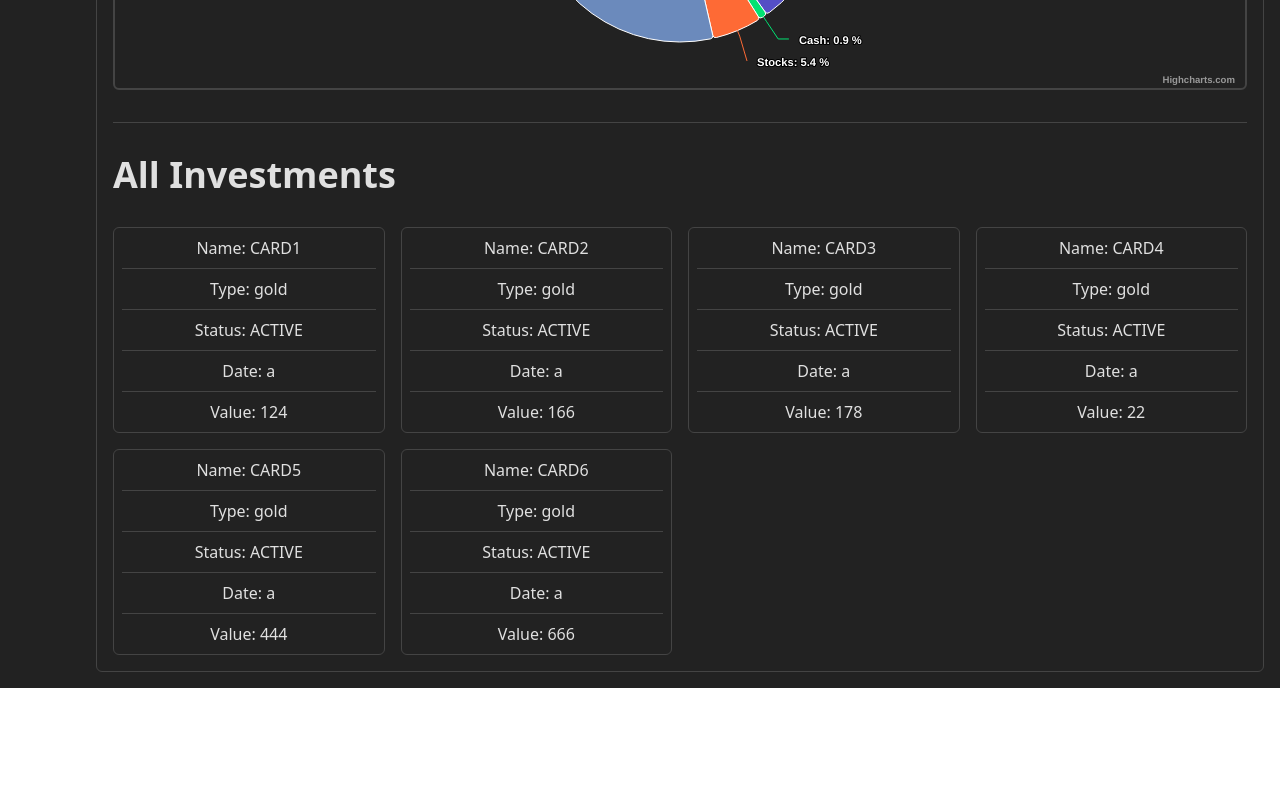
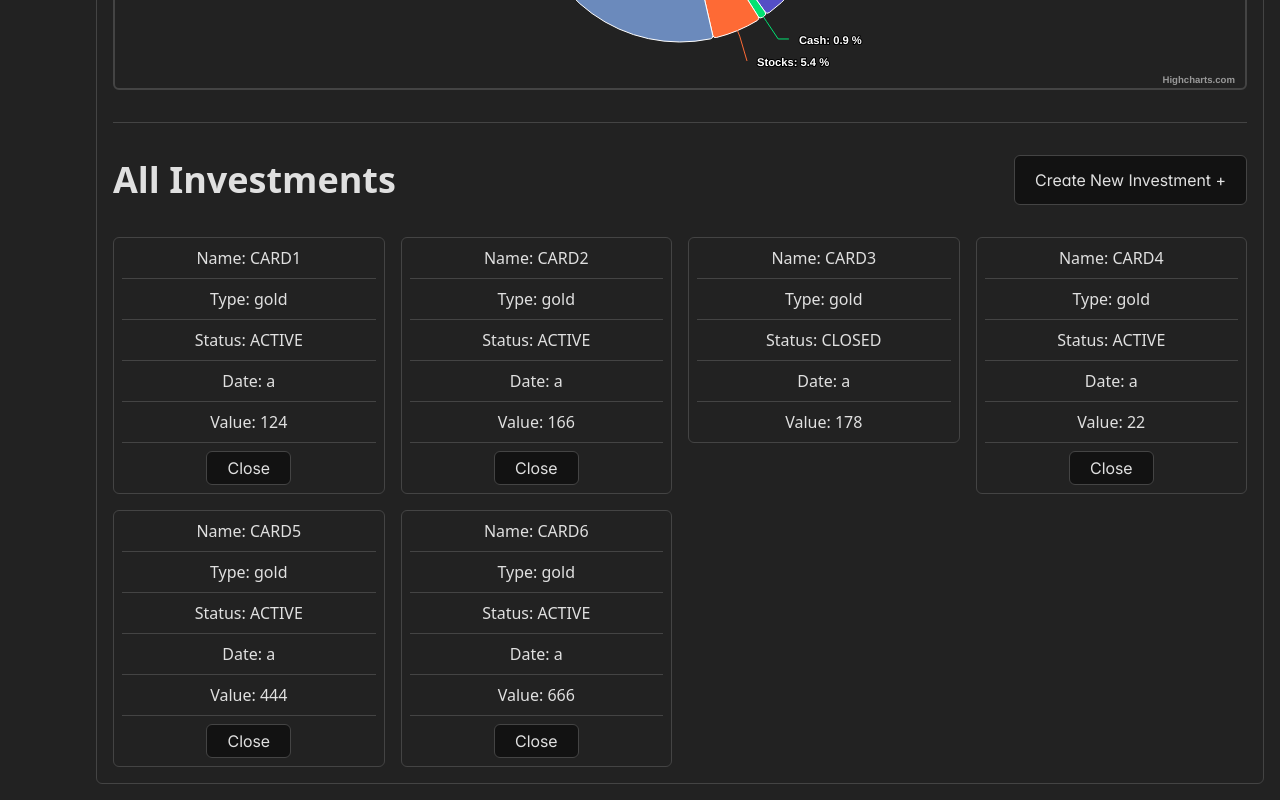
Before and after one commit to BorislavIT/Portfolio-Tracker-Tool-Task, a Next.js app in the folder client/: page /investments in a window 1280 px wide. Shown: the part 799-1599 px from the top of the page. Before the commit the page ends 1487 px from the top, so only its background shows below. Built offline with nearby package versions, Linux system fonts and the light colour scheme.

Commit message:
added redux and slicer for the investment cards

```diff
--- a/client/package.json
+++ b/client/package.json
@@ -9,6 +9,7 @@
     "lint": "next lint"
   },
   "dependencies": {
+    "@reduxjs/toolkit": "^2.1.0",
     "@types/highcharts": "^7.0.0",
     "highcharts": "^11.3.0",
     "highcharts-react-official": "^3.2.1",
@@ -16,7 +17,8 @@
     "primeicons": "^6.0.1",
     "primereact": "^10.4.0",
     "react": "^18",
-    "react-dom": "^18"
+    "react-dom": "^18",
+    "react-redux": "^9.1.0"
   },
   "devDependencies": {
     "@types/node": "^20",
--- /dev/null
+++ b/client/src/components/Button.tsx
@@ -0,0 +1,13 @@
+import { Button as PrimeReactButton, ButtonProps } from "primereact/button";
+import { FC } from "react";
+
+const Button: FC<ButtonProps> = (props) => {
+  return (
+    <PrimeReactButton
+      className="focus:shadow-none bg-theme-primary border border-theme-border border-solid text-theme-text py-1"
+      {...props}
+    ></PrimeReactButton>
+  );
+};
+
+export default Button;
--- a/client/src/components/Investments/IndividualInvestmentCard.tsx
+++ b/client/src/components/Investments/IndividualInvestmentCard.tsx
@@ -1,15 +1,23 @@
 import { FC } from "react";
-import { InvestmentCard } from "./constants";
+import { INVESTMENT_STATUS, InvestmentCard } from "./constants";
+import { useDispatch } from "react-redux";
+import { removeInvestment } from "./investmentsSlice";
+import Button from "../Button";
 
 type IndividualInvestmentCard = {
   card: InvestmentCard;
 };
 
 const IndividualInvestmentCard: FC<IndividualInvestmentCard> = ({
-  card: { name, date, status, type, value },
+  card: { name, date, status, type, value, id },
 }) => {
+  const dispatch = useDispatch();
+
+  const onCloseCardClicked = () => {
+    dispatch(removeInvestment(id));
+  };
   return (
-    <article className="min-w-40 w-full sm:w-[calc(50%-12px)] md:w-[calc(33%-12px)] lg:w-[calc(25%-12px)] border border-theme-border border-solid rounded-md flex flex-col flex-wrap items-center text-theme-text p-2">
+    <article className="min-w-40 w-full sm:w-[calc(50%-12px)] md:w-[calc(33%-12px)] lg:w-[calc(25%-12px)] border h-fit border-theme-border border-solid rounded-md flex flex-col flex-wrap items-center text-theme-text p-2">
       <section className="w-full text-center border-b border-theme-border border-solid pb-2">
         Name: {name}
       </section>
@@ -22,7 +30,19 @@ const IndividualInvestmentCard: FC<IndividualInvestmentCard> = ({
       <section className="w-full text-center border-b border-theme-border border-solid py-2">
         Date: {date}
       </section>
-      <section className="w-full text-center pt-2">Value: {value}</section>
+      <section
+        className={`w-full text-center pt-2 ${
+          status === INVESTMENT_STATUS.ACTIVE &&
+          "border-b border-theme-border border-solid pb-2"
+        }`}
+      >
+        Value: {value}
+      </section>
+      {status === INVESTMENT_STATUS.ACTIVE && (
+        <section className="w-full text-center pt-2">
+          <Button onClick={onCloseCardClicked}>Close</Button>
+        </section>
+      )}
     </article>
   );
 };
--- a/client/src/components/Investments/InvestmentsCards.tsx
+++ b/client/src/components/Investments/InvestmentsCards.tsx
@@ -1,58 +1,11 @@
-import { useState } from "react";
-import { INVESTMENT_STATUS, InvestmentCard } from "./constants";
+import { useSelector } from "react-redux";
+import { RootState } from "@/redux/store";
 import IndividualInvestmentCard from "./IndividualInvestmentCard";
 
 const InvestmentsCards = () => {
-  const [investmentCards, setInvestmentCards] = useState<InvestmentCard[]>([
-    {
-      name: "CARD1",
-      date: "a",
-      status: INVESTMENT_STATUS.ACTIVE,
-      type: "gold",
-      value: "124",
-      id: "a6sd",
-    },
-    {
-      name: "CARD2",
-      date: "a",
-      status: INVESTMENT_STATUS.ACTIVE,
-      type: "gold",
-      value: "166",
-      id: "5asd",
-    },
-    {
-      name: "CARD3",
-      date: "a",
-      status: INVESTMENT_STATUS.ACTIVE,
-      type: "gold",
-      value: "178",
-      id: "as4d",
-    },
-    {
-      name: "CARD4",
-      date: "a",
-      status: INVESTMENT_STATUS.ACTIVE,
-      type: "gold",
-      value: "22",
-      id: "asd2",
-    },
-    {
-      name: "CARD5",
-      date: "a",
-      status: INVESTMENT_STATUS.ACTIVE,
-      type: "gold",
-      value: "444",
-      id: "asd",
-    },
-    {
-      name: "CARD6",
-      date: "a",
-      status: INVESTMENT_STATUS.ACTIVE,
-      type: "gold",
-      value: "666",
-      id: "asd1",
-    },
-  ]);
+  const investmentCards = useSelector(
+    (state: RootState) => state.investmentCards
+  );
 
   return (
     <section className="flex flex-row flex-wrap gap-4 w-full">
--- /dev/null
+++ b/client/src/components/Investments/investmentsSlice.ts
@@ -0,0 +1,71 @@
+import { createSlice, PayloadAction } from "@reduxjs/toolkit";
+import { INVESTMENT_STATUS, InvestmentCard } from "./constants";
+
+const initialState: InvestmentCard[] = [
+  {
+    name: "CARD1",
+    date: "a",
+    status: INVESTMENT_STATUS.ACTIVE,
+    type: "gold",
+    value: "124",
+    id: "a6sd",
+  },
+  {
+    name: "CARD2",
+    date: "a",
+    status: INVESTMENT_STATUS.ACTIVE,
+    type: "gold",
+    value: "166",
+    id: "5asd",
+  },
+  {
+    name: "CARD3",
+    date: "a",
+    status: INVESTMENT_STATUS.CLOSED,
+    type: "gold",
+    value: "178",
+    id: "as4d",
+  },
+  {
+    name: "CARD4",
+    date: "a",
+    status: INVESTMENT_STATUS.ACTIVE,
+    type: "gold",
+    value: "22",
+    id: "asd2",
+  },
+  {
+    name: "CARD5",
+    date: "a",
+    status: INVESTMENT_STATUS.ACTIVE,
+    type: "gold",
+    value: "444",
+    id: "asd",
+  },
+  {
+    name: "CARD6",
+    date: "a",
+    status: INVESTMENT_STATUS.ACTIVE,
+    type: "gold",
+    value: "666",
+    id: "asd1",
+  },
+];
+
+export const investmentCardsSlice = createSlice({
+  name: "investmentCards",
+  initialState,
+  reducers: {
+    addInvestment: (state, action: PayloadAction<InvestmentCard>) => {
+      state.push(action.payload);
+    },
+    removeInvestment: (state, action: PayloadAction<string>) => {
+      const index = state.findIndex((i) => i.id === action.payload);
+      if (index !== -1) state[index].status = INVESTMENT_STATUS.CLOSED;
+    },
+  },
+});
+
+export const { addInvestment, removeInvestment } = investmentCardsSlice.actions;
+
+export default investmentCardsSlice.reducer;
--- a/client/src/components/SideNavigation.tsx
+++ b/client/src/components/SideNavigation.tsx
@@ -1,8 +1,8 @@
 import React, { useEffect, useState } from "react";
 import { THEME, breakpoints } from "@/constants";
-import { Button } from "primereact/button";
 import { useTheme } from "@/contexts/ThemeContext";
 import Link from "next/link";
+import Button from "./Button";
 
 type MenuLink = {
   to: string;
--- a/client/src/pages/_app.tsx
+++ b/client/src/pages/_app.tsx
@@ -2,6 +2,8 @@ import { FC } from "react";
 import { AppProps } from "next/app";
 import { PrimeReactProvider } from "primereact/api";
 import { ThemeProvider } from "@/contexts/ThemeContext";
+import { Provider } from "react-redux";
+import { store } from "@/redux/store";
 import Layout from "@/components/Layout";
 import "primeicons/primeicons.css";
 import "primereact/resources/primereact.min.css";
@@ -10,6 +12,7 @@ import "primereact/resources/themes/lara-light-blue/theme.css";
 
 const App: FC<AppProps> = ({ Component, pageProps }) => {
   return (
+    <Provider store={store}>
       <PrimeReactProvider>
         <ThemeProvider>
           <Layout>
@@ -17,6 +20,7 @@ const App: FC<AppProps> = ({ Component, pageProps }) => {
           </Layout>
         </ThemeProvider>
       </PrimeReactProvider>
+    </Provider>
   );
 };
 
--- a/client/src/pages/investments.tsx
+++ b/client/src/pages/investments.tsx
@@ -1,8 +1,13 @@
+import Button from "@/components/Button";
 import InvestmentPanel from "@/components/Investments/InvestmentPanel";
 import InvestmentsCards from "@/components/Investments/InvestmentsCards";
 import Head from "next/head";
 
 export const InvestmentsPage = () => {
+  const onNewInvestmentClicked = () => {
+    console.log("yo");
+  };
+
   return (
     <>
       <Head>
@@ -18,8 +23,16 @@ export const InvestmentsPage = () => {
             Investments summary
           </h1>
           <InvestmentPanel />
-          <h1 className="text-theme-text font-bold text-4xl mb-8 mt-8 flex w-full flex-row flex-nowrap">
+          <h1 className="text-theme-text font-bold text-4xl mb-8 mt-8 flex w-full flex-row flex-nowrap justify-between">
             <div className="self-center">All Investments</div>
+            <div className="self-center">
+              <Button onClick={onNewInvestmentClicked}>
+                <span className="hidden md:inline">
+                  Create New Investment&nbsp;
+                </span>
+                +
+              </Button>
+            </div>
           </h1>
           <InvestmentsCards />
         </section>
--- /dev/null
+++ b/client/src/redux/store.ts
@@ -0,0 +1,11 @@
+import { investmentCardsSlice } from "@/components/Investments/investmentsSlice";
+import { configureStore } from "@reduxjs/toolkit";
+
+export const store = configureStore({
+  reducer: {
+    investmentCards: investmentCardsSlice.reducer,
+  },
+});
+
+export type RootState = ReturnType<typeof store.getState>;
+export type AppDispatch = typeof store.dispatch;
```
Also changed, not shown: 1 other file (tests, documents, lock files or other folders). Lines whose indentation alone changed are shown as unchanged.
